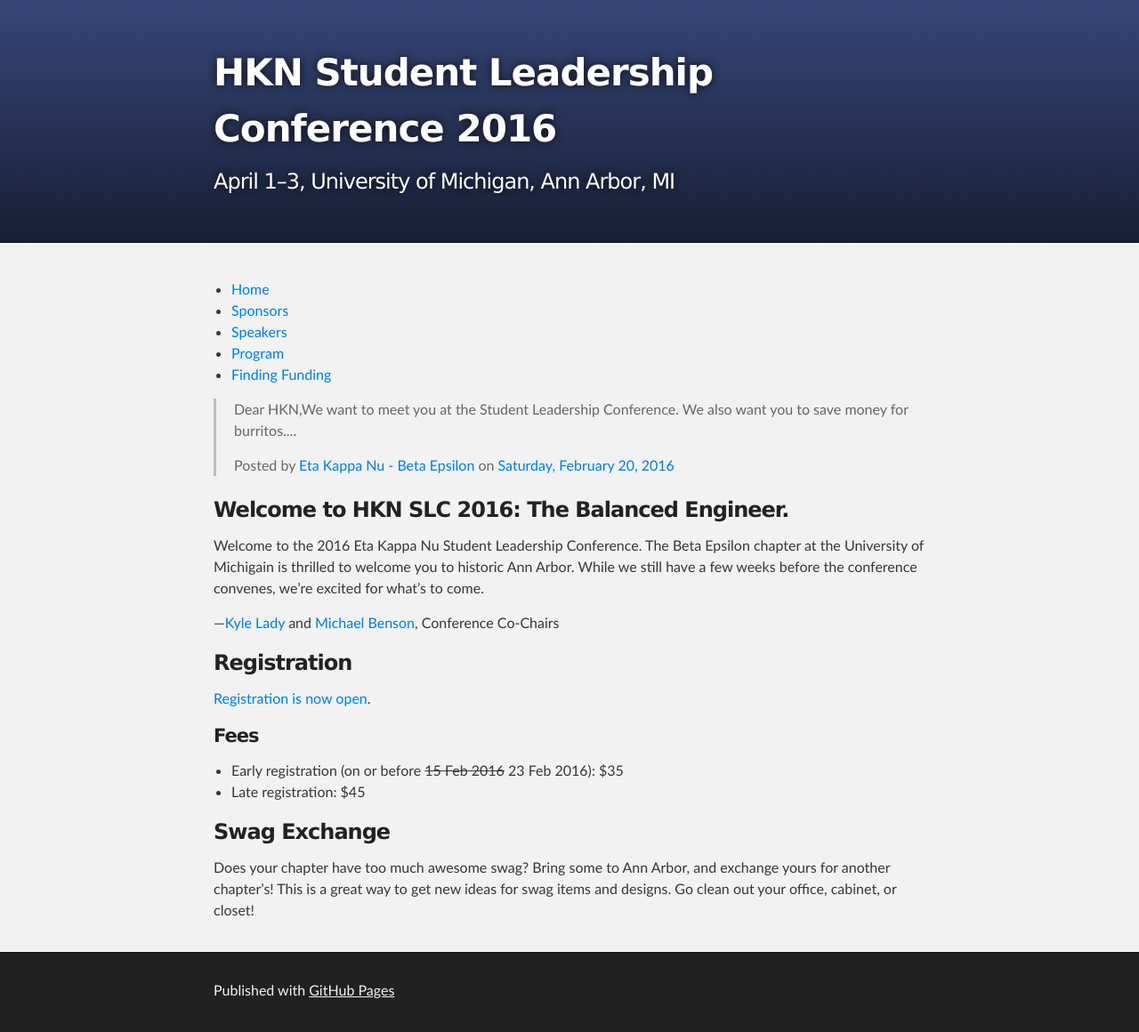
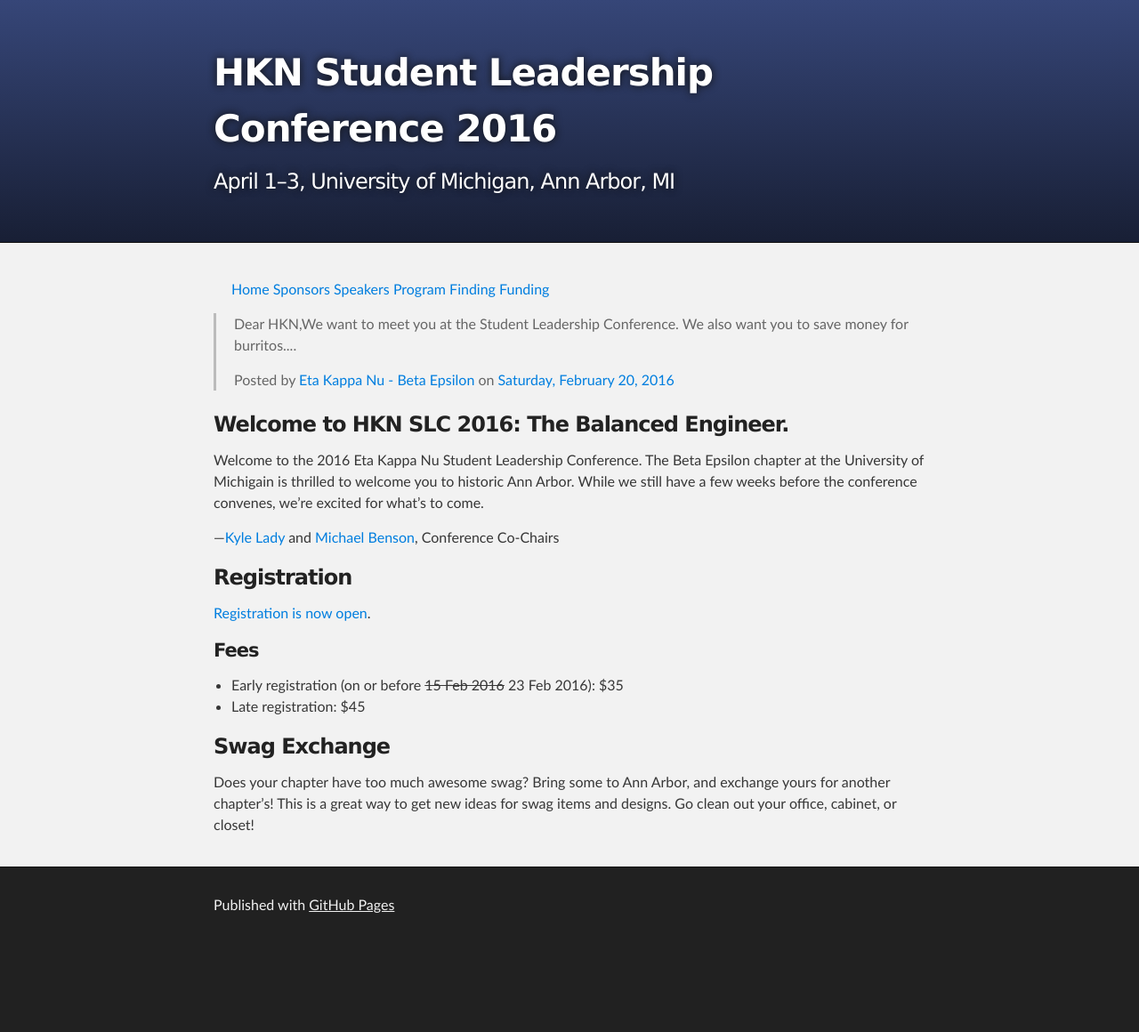
Before and after one commit to hkncon2016/hkncon2016.github.io, a Jekyll site: the page built from index.md, in a window 1280 px wide. Shown: the whole page at 89% size. Built offline with Jekyll 4.4.1, drawn with Linux system fonts in a browser that asks for light colours; after the commit the page ends 1064 px from its top, so only the background shows below that.

Commit message:
Update stylesheet.css

```diff
--- a/stylesheets/stylesheet.css
+++ b/stylesheets/stylesheet.css
@@ -212,6 +212,10 @@
   padding-left: 20px;
 }
 
+nav ul li {
+  display: inline;
+}
+
 dl dt {
   font-weight: bold;
 }
```
